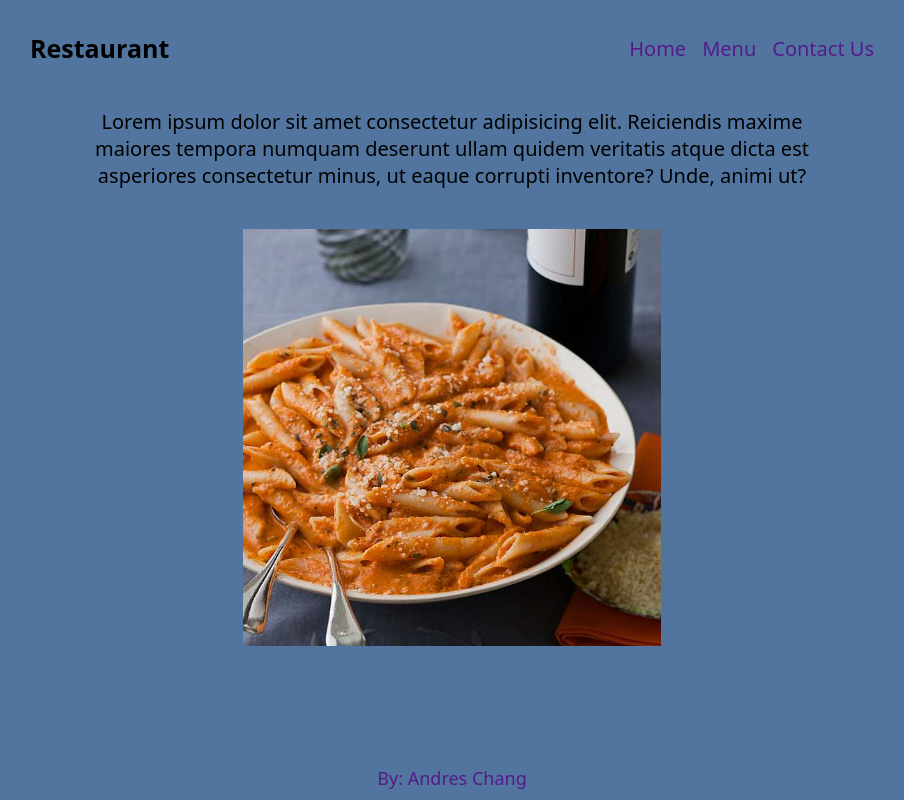
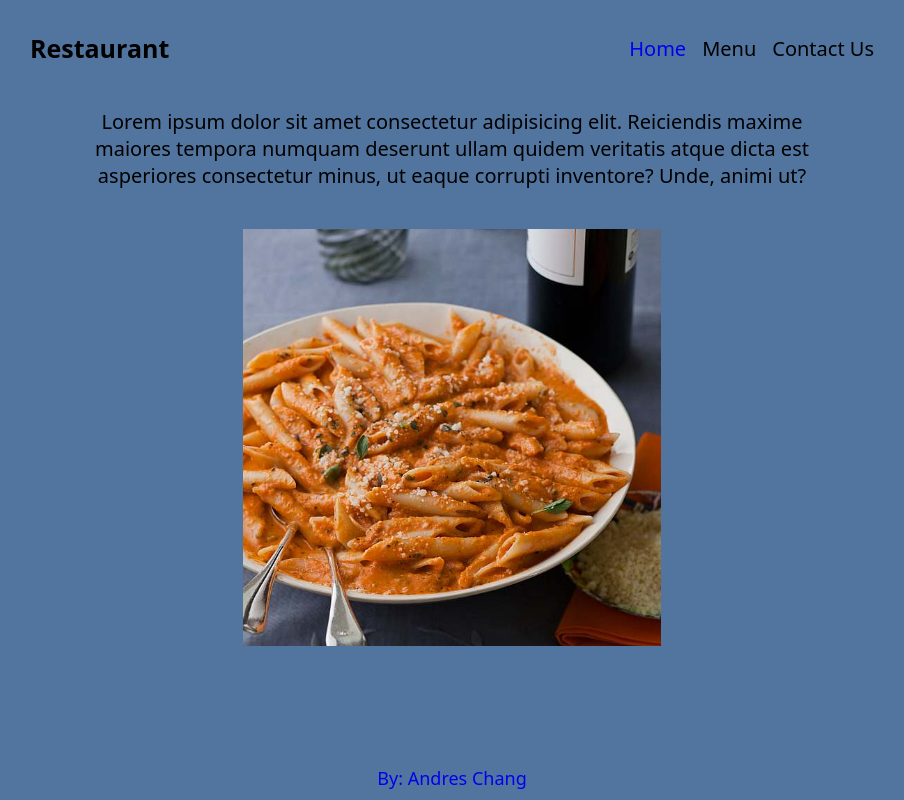
Before and after one commit to gnahc2305/restaurant, a plain HTML site: page index.html in a window 1280 px wide. Shown: the whole page, without its empty margins (188-1092 px from the left). Drawn offline with Linux system fonts and the light colour scheme.

Commit message:
create layout page only using js

```diff
--- a/index.html
+++ b/index.html
@@ -10,9 +10,9 @@
 </head>
 <body>
 
-    <!-- <div id="content"></div> -->
+    <div id="content"></div>
 
-    <div id="content">
+    <!-- <div id="content">
         <div class="header">
             <h1>Restaurant</h1>
             <ul>
@@ -27,7 +27,7 @@
         </div>
 
         <footer><a href="">By: Andres Chang</a></footer>
-    </div>
+    </div> -->
 
 </body>
 </html>
--- a/main.js
+++ b/main.js
@@ -110,13 +110,43 @@ eval("\n\n/* istanbul ignore next  */\nfunction styleTagTransform(css, styleElem
 
 /***/ }),
 
+/***/ "./src/container.js":
+/*!**************************!*\
+  !*** ./src/container.js ***!
+  \**************************/
+/***/ ((__unused_webpack_module, __webpack_exports__, __webpack_require__) => {
+
+eval("__webpack_require__.r(__webpack_exports__);\n/* harmony export */ __webpack_require__.d(__webpack_exports__, {\n/* harmony export */   \"default\": () => (/* binding */ createContainer)\n/* harmony export */ });\n/* harmony import */ var _pasta_jpg__WEBPACK_IMPORTED_MODULE_0__ = __webpack_require__(/*! ./pasta.jpg */ \"./src/pasta.jpg\");\n\n\nfunction createContainer() {\n    const container = document.createElement('div');\n    container.classList.add('container');\n\n    let p = document.createElement('p');\n    p.textContent = 'Lorem ipsum dolor sit amet consectetur adipisicing elit. Reiciendis maxime maiores tempora numquam deserunt ullam quidem veritatis atque dicta est asperiores consectetur minus, ut eaque corrupti inventore? Unde, animi ut?'\n\n    container.appendChild(p)\n\n\n    const myImage = new Image();\n    myImage.src = _pasta_jpg__WEBPACK_IMPORTED_MODULE_0__;    \n\n    container.appendChild(myImage);\n\n    content.appendChild(container);\n}\n\n//# sourceURL=webpack://restaurant/./src/container.js?");
+
+/***/ }),
+
+/***/ "./src/footer.js":
+/*!***********************!*\
+  !*** ./src/footer.js ***!
+  \***********************/
+/***/ ((__unused_webpack_module, __webpack_exports__, __webpack_require__) => {
+
+eval("__webpack_require__.r(__webpack_exports__);\n/* harmony export */ __webpack_require__.d(__webpack_exports__, {\n/* harmony export */   \"default\": () => (/* binding */ createFooter)\n/* harmony export */ });\nfunction createFooter() {\n    const footer = document.createElement('footer');\n    const a = document.createElement('a');\n\n    a.textContent = 'By: Andres Chang';\n    a.href = 'https://github.com/gnahc2305/restaurant'\n\n    footer.appendChild(a);\n    content.appendChild(footer);\n}\n\n//# sourceURL=webpack://restaurant/./src/footer.js?");
+
+/***/ }),
+
+/***/ "./src/header.js":
+/*!***********************!*\
+  !*** ./src/header.js ***!
+  \***********************/
+/***/ ((__unused_webpack_module, __webpack_exports__, __webpack_require__) => {
+
+eval("__webpack_require__.r(__webpack_exports__);\n/* harmony export */ __webpack_require__.d(__webpack_exports__, {\n/* harmony export */   \"default\": () => (/* binding */ createHeader)\n/* harmony export */ });\nfunction createHeader() {\n    const header_div = document.createElement('div');\n    header_div.classList.add('header');\n\n    \n    const title = document.createElement('h1');\n    title.textContent = 'Restaurant';\n    \n    header_div.appendChild(title);\n\n\n    const navbar = document.createElement('ul');\n    const list1 = document.createElement('li');\n    const link1 = document.createElement('a');\n    link1.textContent = 'Home'\n    link1.href = 'https://github.com/gnahc2305/restaurant'\n    const list2 = document.createElement('li');\n    list2.textContent = 'Menu'\n    const list3 = document.createElement('li');\n    list3.textContent = 'Contact Us'\n    \n    header_div.appendChild(navbar);\n    navbar.appendChild(list1);\n    list1.appendChild(link1);\n    navbar.appendChild(list2);\n    navbar.appendChild(list3);\n\n    content.appendChild(header_div);\n}\n\n//# sourceURL=webpack://restaurant/./src/header.js?");
+
+/***/ }),
+
 /***/ "./src/index.js":
 /*!**********************!*\
   !*** ./src/index.js ***!
   \**********************/
 /***/ ((__unused_webpack_module, __webpack_exports__, __webpack_require__) => {
 
-eval("__webpack_require__.r(__webpack_exports__);\n/* harmony import */ var _style_css__WEBPACK_IMPORTED_MODULE_0__ = __webpack_require__(/*! ./style.css */ \"./src/style.css\");\n/* harmony import */ var _pasta_jpg__WEBPACK_IMPORTED_MODULE_1__ = __webpack_require__(/*! ./pasta.jpg */ \"./src/pasta.jpg\");\n\n\n\nconst myImage = new Image();\nmyImage.src = _pasta_jpg__WEBPACK_IMPORTED_MODULE_1__;\n\ndocument.querySelector('.container').appendChild(myImage);\n\n\n// const content = document.getElementById('content');\n\n// const header_div = document.createElement('div');\n// header_div.classList.add('header');\n\n// const title = document.createElement('h1');\n// title.textContent = 'Restaurant';\n\n// header_div.appendChild(title);\n\n// const navbar = document.createElement('ul');\n// const list1 = document.createElement('li');\n// list1.textContent = 'Home'\n// const list2 = document.createElement('li');\n// list2.textContent = 'Menu'\n// const list3 = document.createElement('li');\n// list3.textContent = 'Contact Us'\n\n// header_div.appendChild(navbar);\n// navbar.appendChild(list1);\n// navbar.appendChild(list2);\n// navbar.appendChild(list3);\n\n\n// content.appendChild(header_div);\n\n//# sourceURL=webpack://restaurant/./src/index.js?");
+eval("__webpack_require__.r(__webpack_exports__);\n/* harmony import */ var _style_css__WEBPACK_IMPORTED_MODULE_0__ = __webpack_require__(/*! ./style.css */ \"./src/style.css\");\n/* harmony import */ var _pasta_jpg__WEBPACK_IMPORTED_MODULE_1__ = __webpack_require__(/*! ./pasta.jpg */ \"./src/pasta.jpg\");\n/* harmony import */ var _header__WEBPACK_IMPORTED_MODULE_2__ = __webpack_require__(/*! ./header */ \"./src/header.js\");\n/* harmony import */ var _container__WEBPACK_IMPORTED_MODULE_3__ = __webpack_require__(/*! ./container */ \"./src/container.js\");\n/* harmony import */ var _footer__WEBPACK_IMPORTED_MODULE_4__ = __webpack_require__(/*! ./footer */ \"./src/footer.js\");\n\n\n\n\n\n\n// const content = document.getElementById('content');\n\n(0,_header__WEBPACK_IMPORTED_MODULE_2__[\"default\"])();\n(0,_container__WEBPACK_IMPORTED_MODULE_3__[\"default\"])();\n(0,_footer__WEBPACK_IMPORTED_MODULE_4__[\"default\"])();\n\n\n\n\n\n\n\n\n//# sourceURL=webpack://restaurant/./src/index.js?");
 
 /***/ }),
 
```
